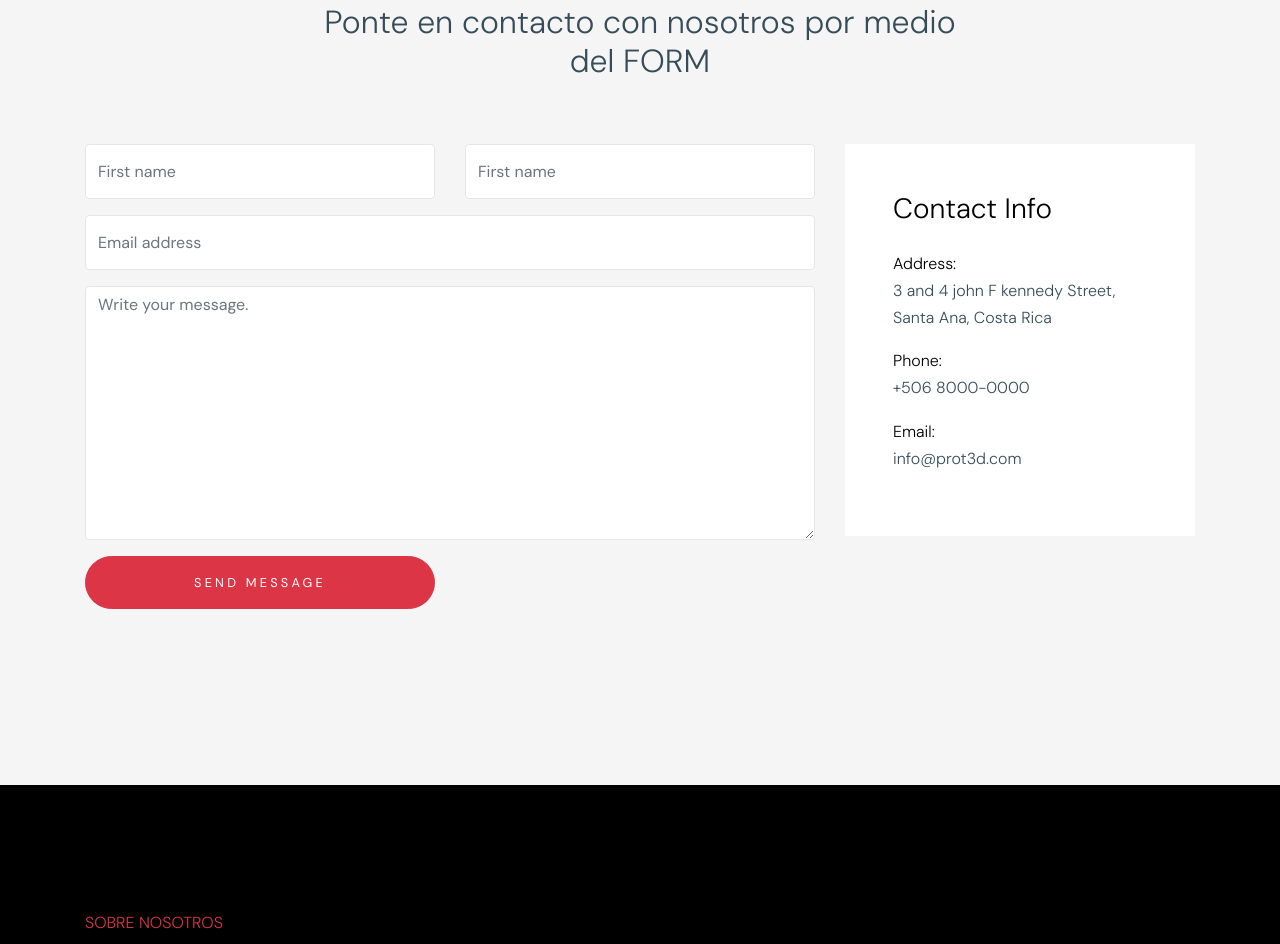
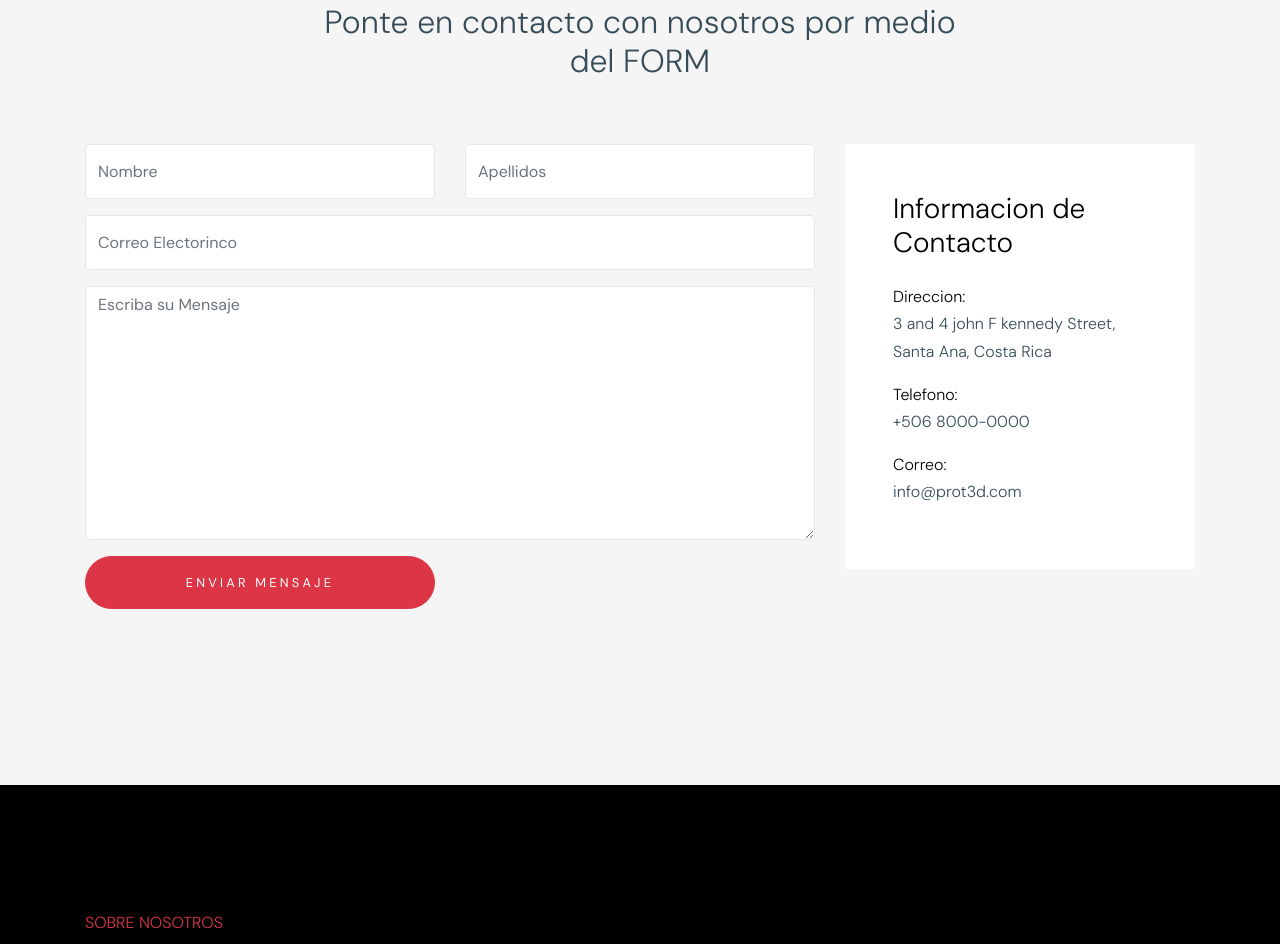
Before and after one commit to lmaring/Prot3D, a plain HTML site: page contact.html in a window 1280 px wide. Shown: the part 922-1866 px from the top of the page. Drawn offline with Linux system fonts and the light colour scheme; files whose address does not match are found by name.

Commit message:
All Change Languaje

```diff
--- a/contact.html
+++ b/contact.html
@@ -129,40 +129,40 @@
             <form action="#" method="post">
               <div class="form-group row">
                 <div class="col-md-6 mb-4 mb-lg-0">
-                  <input type="text" class="form-control" placeholder="First name">
+                  <input type="text" class="form-control" placeholder="Nombre">
                 </div>
                 <div class="col-md-6">
-                  <input type="text" class="form-control" placeholder="First name">
+                  <input type="text" class="form-control" placeholder="Apellidos">
                 </div>
               </div>
 
               <div class="form-group row">
                 <div class="col-md-12">
-                  <input type="text" class="form-control" placeholder="Email address">
+                  <input type="text" class="form-control" placeholder="Correo Electorinco">
                 </div>
               </div>
 
               <div class="form-group row">
                 <div class="col-md-12">
-                  <textarea name="" id="" class="form-control" placeholder="Write your message." cols="30" rows="10"></textarea>
+                  <textarea name="" id="" class="form-control" placeholder="Escriba su Mensaje" cols="30" rows="10"></textarea>
                 </div>
               </div>
               <div class="form-group row">
                 <div class="col-md-6 mr-auto">
-                  <input type="submit" class="btn btn-block btn-primary text-white py-3 px-5" value="Send Message">
+                  <input type="submit" class="btn btn-block btn-primary text-white py-3 px-5" value="Enviar Mensaje">
                 </div>
               </div>
             </form>
           </div>
           <div class="col-lg-4 ml-auto">
             <div class="bg-white p-3 p-md-5">
-              <h3 class="text-black mb-4">Contact Info</h3>
+              <h3 class="text-black mb-4">Informacion  de Contacto</h3>
               <ul class="list-unstyled footer-link">
                 <li class="d-block mb-3">
-                  <span class="d-block text-black">Address:</span>
+                  <span class="d-block text-black">Direccion:</span>
                   <span> 3 and 4 john F kennedy Street, Santa Ana, Costa Rica</span></li>
-                <li class="d-block mb-3"><span class="d-block text-black">Phone:</span><span>+506 8000-0000</span></li>
-                <li class="d-block mb-3"><span class="d-block text-black">Email:</span><span>info@prot3d.com</span></li>
+                <li class="d-block mb-3"><span class="d-block text-black">Telefono:</span><span>+506 8000-0000</span></li>
+                <li class="d-block mb-3"><span class="d-block text-black">Correo:</span><span>info@prot3d.com</span></li>
               </ul>
             </div>
           </div>
```
Also changed, not shown: blog.html (+3 -3 lines), index.html (+2 -2 lines), projects.html (+3 -3 lines).
